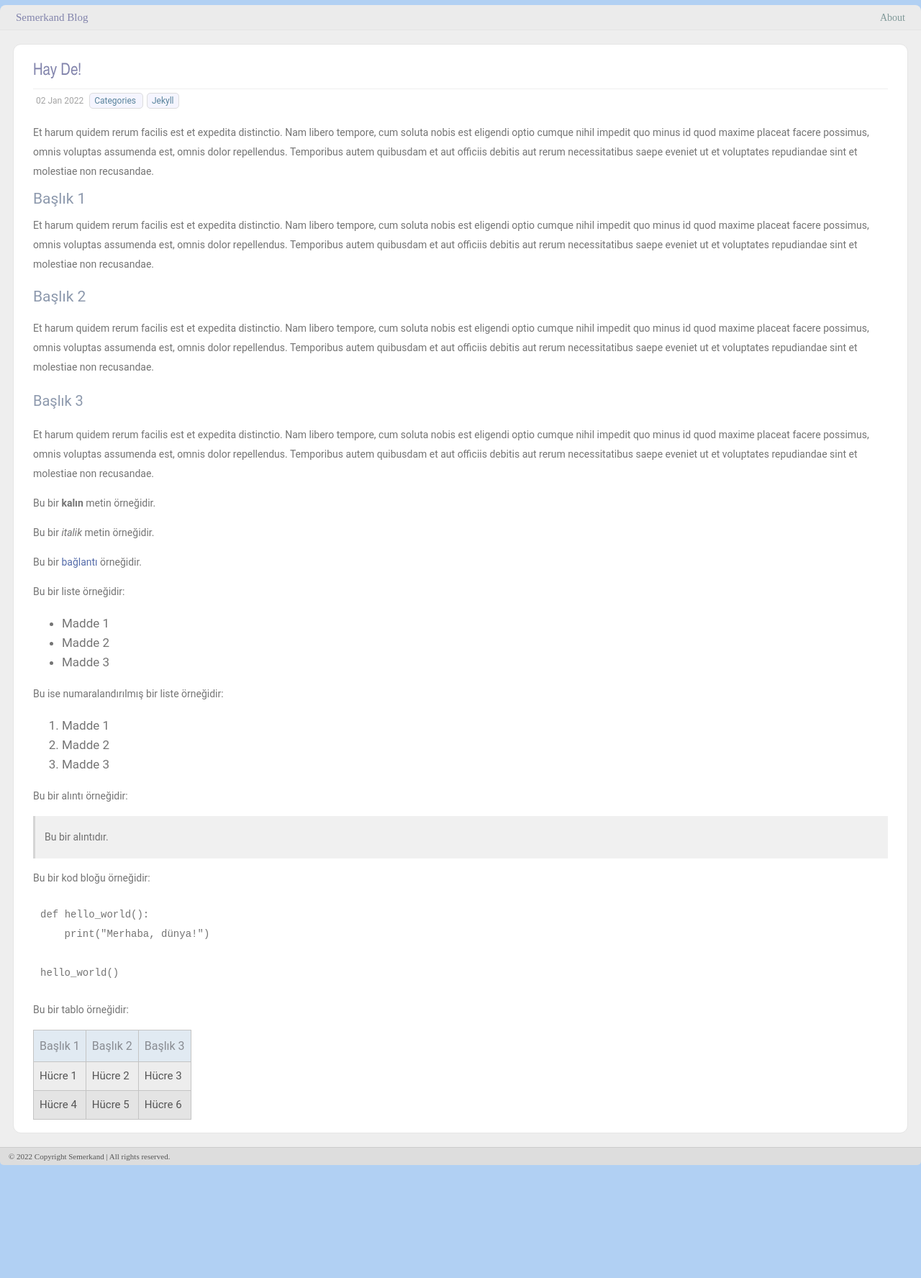
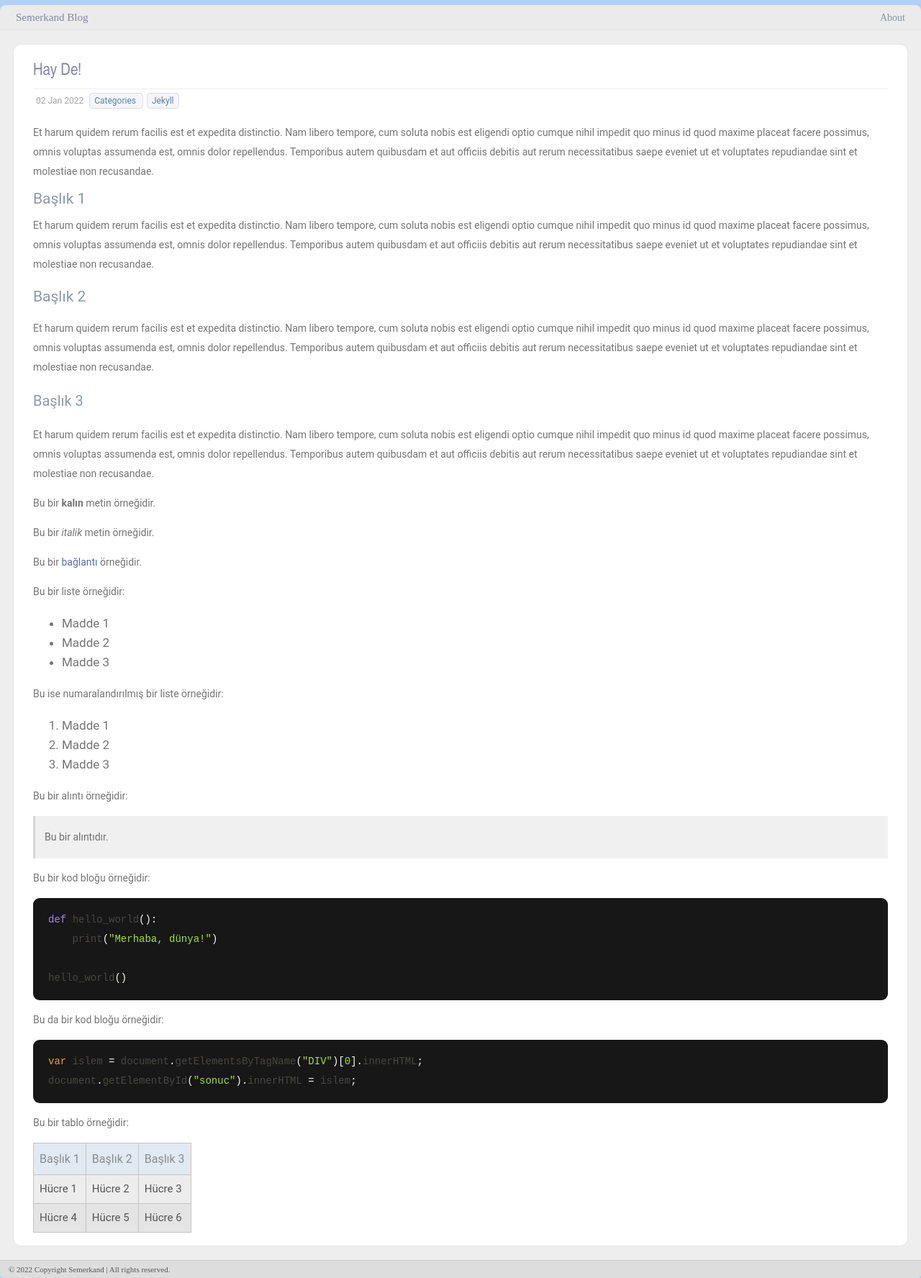
Before and after one commit to mtnzorlu/semerkand, a Jekyll site: the page built from _posts/2022-01-02-hay-de.markdown, in a window 1280 px wide. Shown: the whole page at 72% size. Built offline with Jekyll 4.4.1, drawn with Linux system fonts in a browser that asks for light colours; before the commit the page ends 1619 px from its top, so only the background shows below that.

Commit message:
code highlight

````diff
--- a/_config.yml
+++ b/_config.yml
@@ -7,10 +7,7 @@ baseurl: "/semerkand"
 url: ""
 paginate: 2
 
-highlighter: rouge
-
 markdown: kramdown
-
 kramdown:
   input: GFM
   syntax_highlighter: rouge
--- a/_includes/header.html
+++ b/_includes/header.html
@@ -6,6 +6,7 @@
       <title>{% if page.title == null %}{{ site.title }}{% else %}{{ page.title }}{% endif %}</title>
       <link rel="icon" href="{{ site.baseurl }}/assets/img/favicon.png">
       <link rel="stylesheet" href="{{ site.baseurl }}/assets/css/style.css">
+      <link rel="stylesheet" href="{{ site.baseurl }}/assets/css/syntax.css">
       {% seo %}
     </head>
     <body>
--- a/_posts/2022-01-02-hay-de.markdown
+++ b/_posts/2022-01-02-hay-de.markdown
@@ -48,6 +48,13 @@ def hello_world():
 hello_world()
 ```
 
+Bu da bir kod bloğu örneğidir:
+
+```javascript
+var islem = document.getElementsByTagName("DIV")[0].innerHTML;
+document.getElementById("sonuc").innerHTML = islem;
+```
+
 Bu bir tablo örneğidir:
 
 | Başlık 1 | Başlık 2 | Başlık 3 |
--- a/assets/css/style.css
+++ b/assets/css/style.css
@@ -37,7 +37,7 @@ table{font-size: 15px; margin: 2px 0; text-align: left;
     tr:nth-child(odd) {background-color: #EDEDED;}
     tr:nth-child(even) {background-color: #e4e4e4;}
 
-pre{padding: 10px; font-size: 14px; white-space: pre-wrap;} code{font-size: 14px;}
+pre{padding: 17px 21px; font-size: 14px; white-space: pre-wrap; background-color: #171717; border-radius: 9px; overflow: hidden;}
 blockquote{margin: 0; padding: 2px 13px; background-color: #f0f0f0; border-left: 3px solid #d5d5d5; color: #707070;}
 .date{color: #a4a4a4; padding: 3px 4px; border-top: 1px solid #eee; font-size: 12px; text-transform: capitalize;}
 .category{border: 1px solid #ddd; padding: 3px 6px; margin-left: 5px; border-radius: 5px; background-color: #f5f5ff;}
--- /dev/null
+++ b/assets/css/syntax.css
@@ -0,0 +1,80 @@
+.highlight table td { padding: 5px; }
+.highlight table pre { margin: 0; }
+.highlight, .highlight .w {
+  color: #49483e;
+}
+.highlight .err {
+  color: #272822;
+  background-color: #f92672;
+}
+.highlight .c, .highlight .ch, .highlight .cd, .highlight .cm, .highlight .cpf, .highlight .c1, .highlight .cs {
+  color: #75715e;
+}
+.highlight .cp {
+  color: #f4bf75;
+}
+.highlight .nt {
+  color: #f4bf75;
+}
+.highlight .o, .highlight .ow {
+  color: #f8f8f2;
+}
+.highlight .p, .highlight .pi {
+  color: #f8f8f2;
+}
+.highlight .gi {
+  color: #a6e22e;
+}
+.highlight .gd {
+  color: #f92672;
+}
+.highlight .gh {
+  color: #66d9ef;
+  background-color: #272822;
+  font-weight: bold;
+}
+.highlight .k, .highlight .kn, .highlight .kp, .highlight .kr, .highlight .kv {
+  color: #ae81ff;
+}
+.highlight .kc {
+  color: #fd971f;
+}
+.highlight .kt {
+  color: #fd971f;
+}
+.highlight .kd {
+  color: #fd971f;
+}
+.highlight .s, .highlight .sb, .highlight .sc, .highlight .dl, .highlight .sd, .highlight .s2, .highlight .sh, .highlight .sx, .highlight .s1 {
+  color: #a6e22e;
+}
+.highlight .sa {
+  color: #ae81ff;
+}
+.highlight .sr {
+  color: #a1efe4;
+}
+.highlight .si {
+  color: #cc6633;
+}
+.highlight .se {
+  color: #cc6633;
+}
+.highlight .nn {
+  color: #f4bf75;
+}
+.highlight .nc {
+  color: #f4bf75;
+}
+.highlight .no {
+  color: #f4bf75;
+}
+.highlight .na {
+  color: #66d9ef;
+}
+.highlight .m, .highlight .mb, .highlight .mf, .highlight .mh, .highlight .mi, .highlight .il, .highlight .mo, .highlight .mx {
+  color: #a6e22e;
+}
+.highlight .ss {
+  color: #a6e22e;
+}
````
